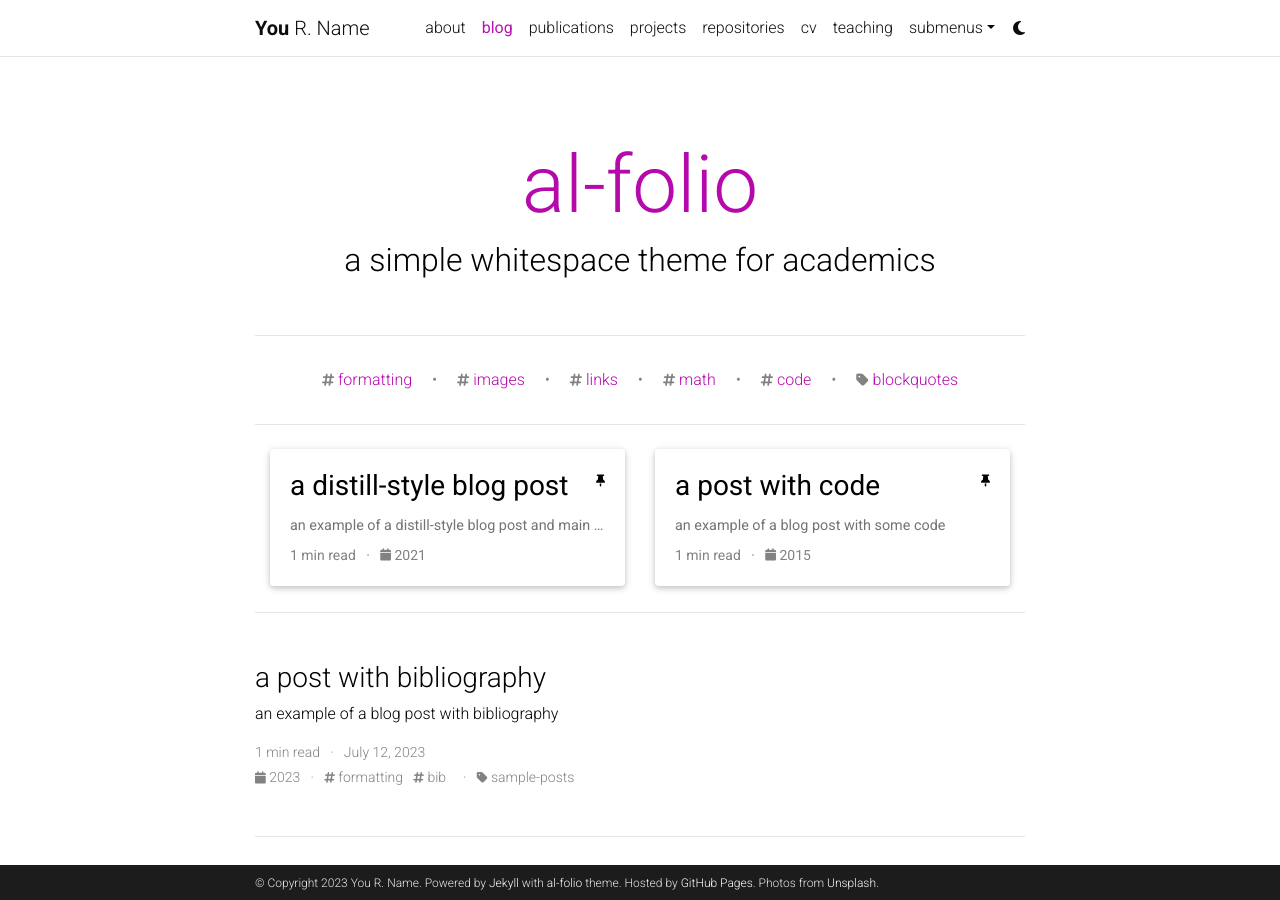
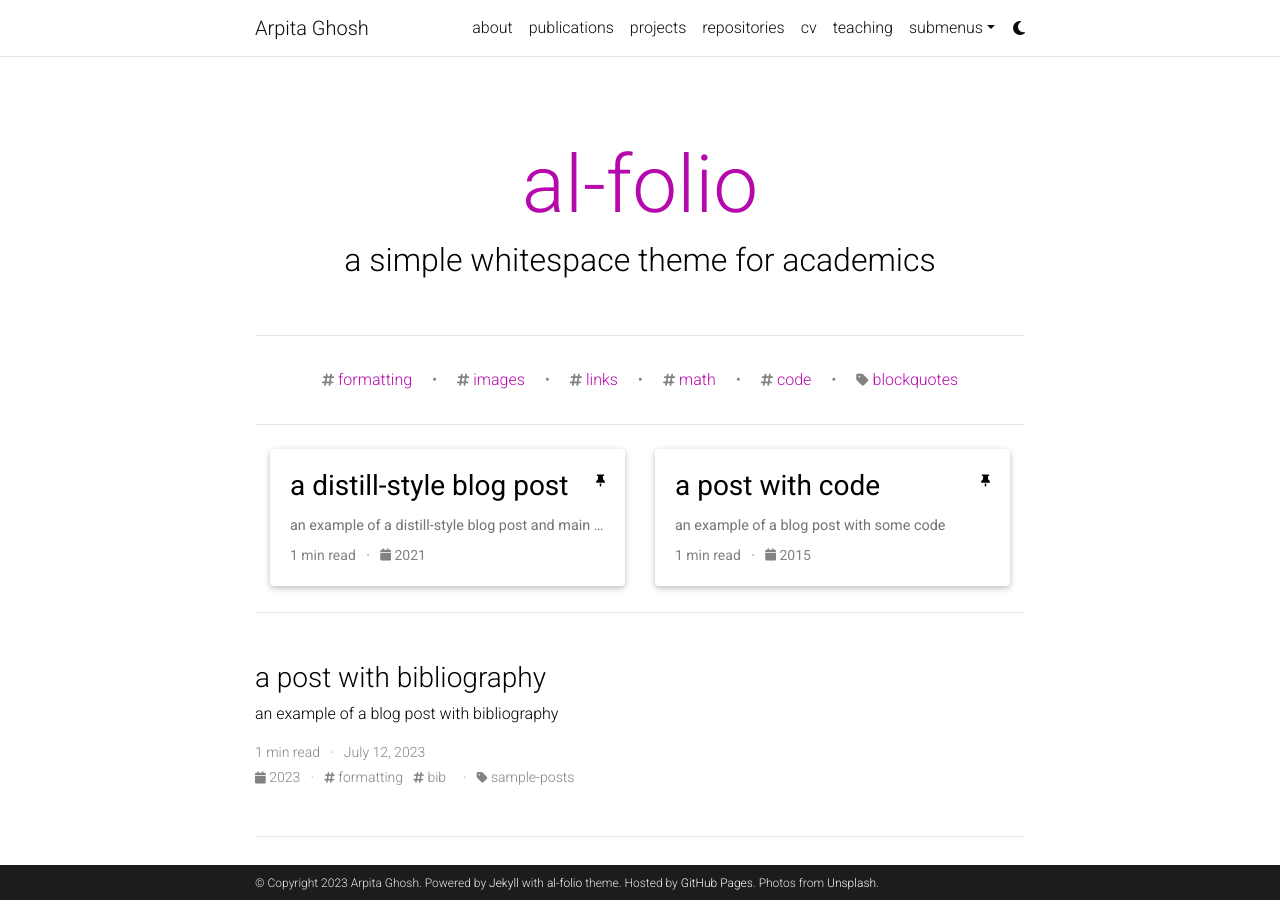
Before and after one commit to arpitadogs/arpitadogs.github.io, a Jekyll site: the page built from blog/index.html, in a window 1280 px wide and 900 px high. Built offline with Jekyll 4.4.1, drawn with Linux system fonts in a browser that asks for light colours; the list of posts is cut into pages by our own code; comment, search, counter and statistics services are not loaded; a style sheet for code colours, icons or effects is not loaded.

Commit message:
Update _config.yml

```diff
--- a/_config.yml
+++ b/_config.yml
@@ -2,11 +2,11 @@
 # Site settings
 # -----------------------------------------------------------------------------
 
-title: blank # the website title (if blank, full name will be used instead)
-first_name: You
-middle_name: R.
-last_name: Name
-email: you@example.com
+title: Arpita Ghosh # the website title (if blank, full name will be used instead)
+first_name: Arpita
+middle_name:
+last_name: Ghosh
+email:
 description: > # the ">" symbol means to ignore newlines until "footer_text:"
   A simple, whitespace theme for academics. Based on [*folio](https://github.com/bogoli/-folio) design.
 footer_text: >
@@ -18,8 +18,8 @@
 lang: en # the language of your site (for example: en, fr, cn, ru, etc.)
 icon: ⚛️  # the emoji used as the favicon (alternatively, provide image name in /assets/img/)
 
-url: https://alshedivat.github.io # the base hostname & protocol for your site
-baseurl: /al-folio # the subpath of your site, e.g. /blog/
+url: https://arpitadogs.github.io # the base hostname & protocol for your site
+baseurl:  # the subpath of your site, e.g. /blog/
 last_updated: false # set to true if you want to display last updated in the footer
 impressum_path:  # set to path to include impressum link in the footer, use the same path as permalink in a page, helps to conform with EU GDPR
 
@@ -88,7 +88,7 @@
 osf_id: # your OSF ID
 research_gate_profile: # your profile on ResearchGate
 scopus_id: # your profile on Scopus
-blogger_url: # your blogger URL
+ger_url: # your ger URL
 work_url: # work page URL
 keybase_username: # your keybase user name
 wikidata_id: # your wikidata id
@@ -120,11 +120,11 @@
 bing_site_verification:  # out your bing-site-verification ID (Bing Webmaster)
 
 # -----------------------------------------------------------------------------
-# Blog
+#
 # -----------------------------------------------------------------------------
 
 blog_name: al-folio # blog_name will be displayed in your blog page
-blog_nav_title: blog # your blog must have a title for it to be displayed in the nav bar
+blog_nav_title:  # your blog must have a title for it to be displayed in the nav bar
 blog_description: a simple whitespace theme for academics
 permalink: /blog/:year/:title/
 
```
